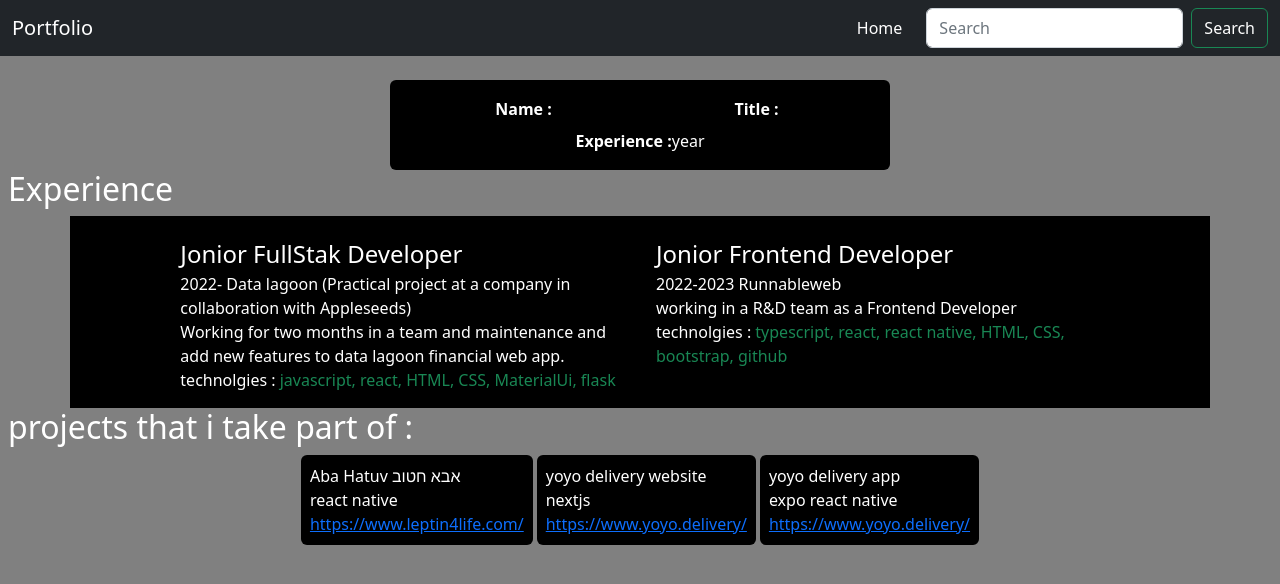
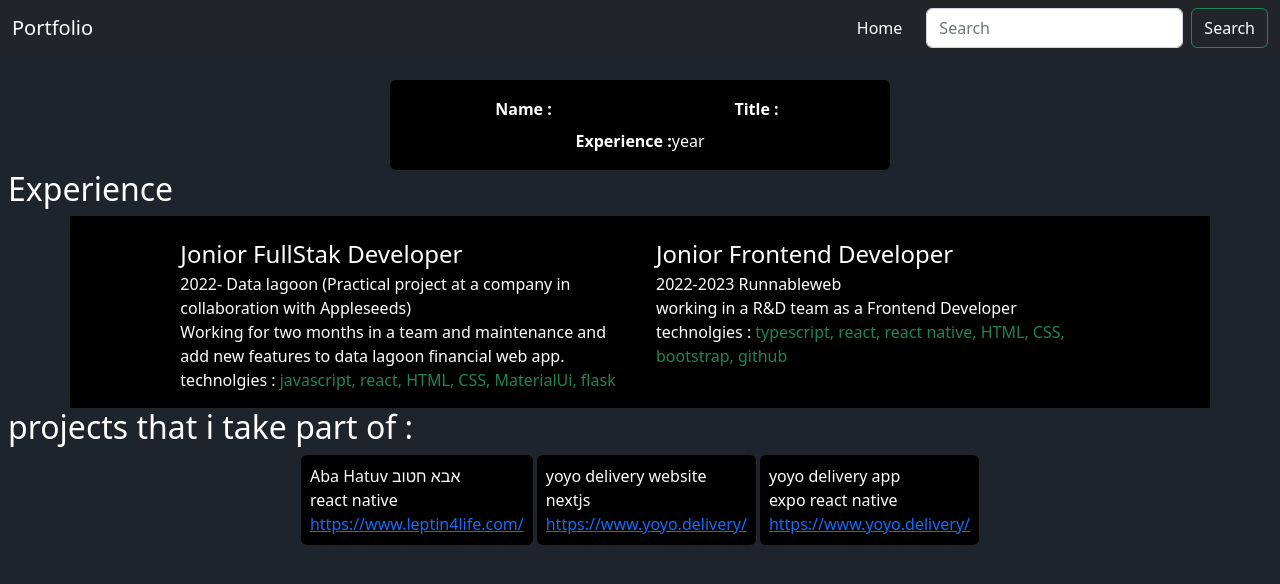
Before and after one commit to asadhmeed2/asadNx, a React (Vite) app in the folder packages/new-react-app/: page /home in a window 1280 px wide. Shown: the top 584 px of the page. Built offline with nearby package versions, Linux system fonts and the light colour scheme; no server answers.

Commit message:
new-react-app :: change body background color

```diff
--- a/packages/new-react-app/src/styles.scss
+++ b/packages/new-react-app/src/styles.scss
@@ -15,5 +15,5 @@
 }
 
 body{
-    background-color: gray;
+    background-color: rgb(30, 36, 43);
 }
```
